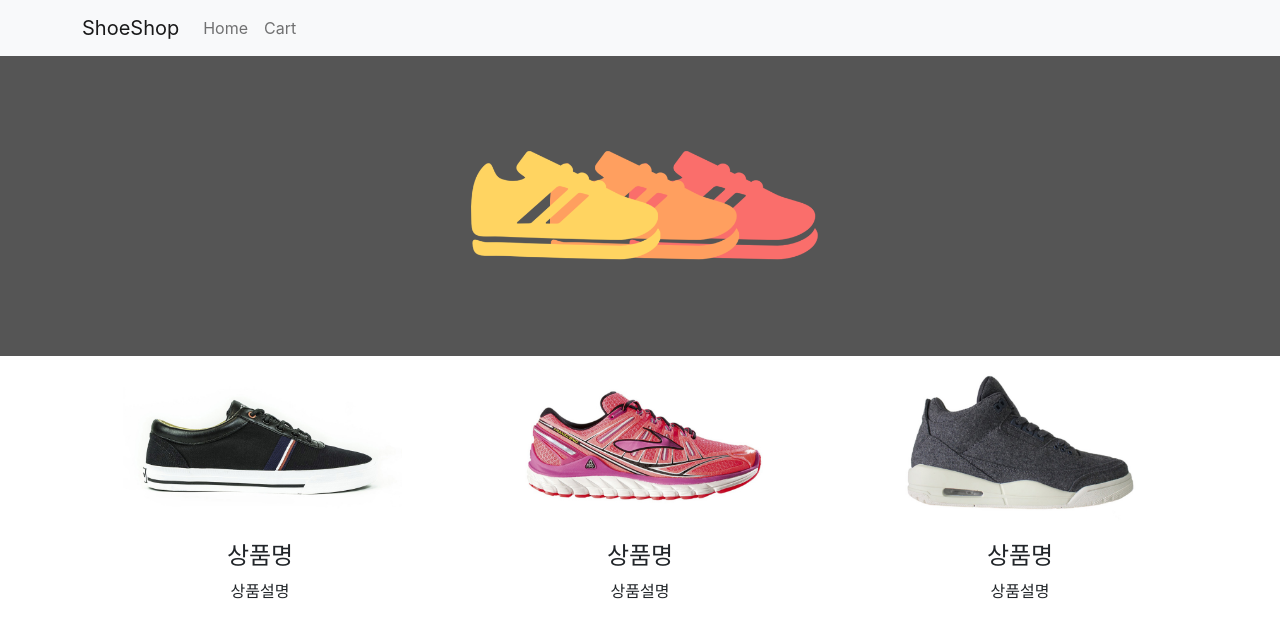
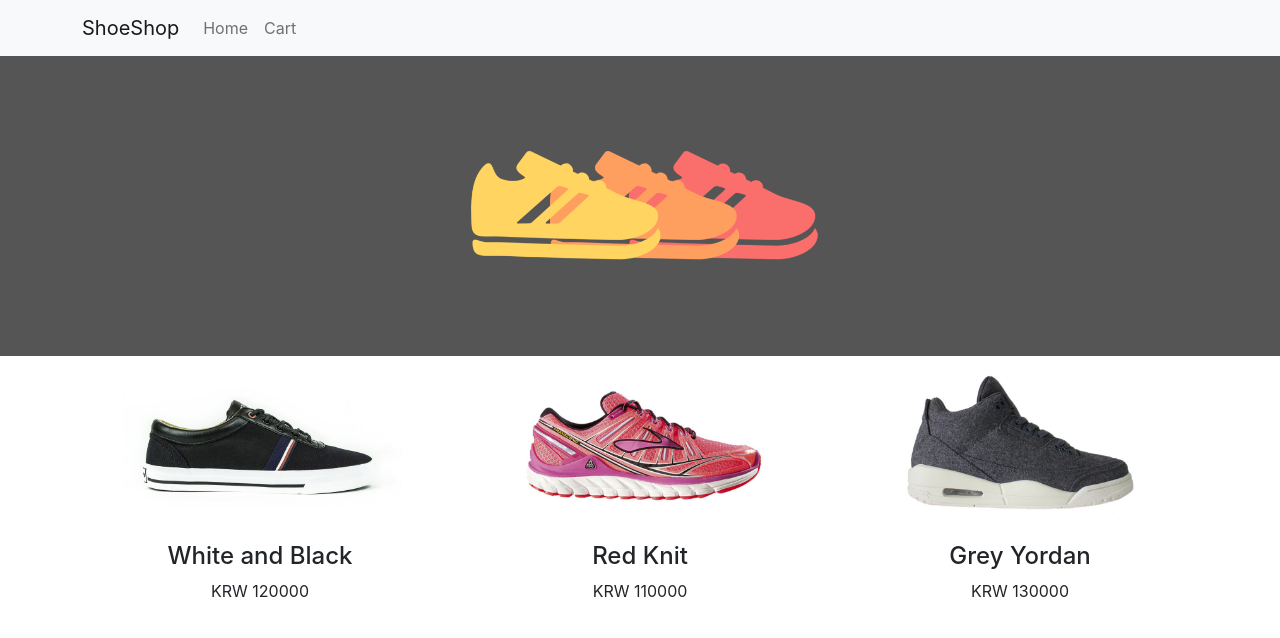
Before and after one commit to prodaniel93/ReactShop, a React (Create React App) app in the folder shop/: page / in a window 1280 px wide. Shown: the top 638 px of the page. Built offline with nearby package versions, Linux system fonts and the light colour scheme.

Commit message:
import, export 해보기

```diff
--- a/shop/src/App.js
+++ b/shop/src/App.js
@@ -1,8 +1,12 @@
 import './App.css';
 import { Navbar, Container, Nav } from 'react-bootstrap';
 import bg from './img/bg.png';
+import { useState } from 'react';
+import shoesData from './data.js';
 
 function App() {
+  let [shoes] = useState(shoesData);
+
   return (
     <div className='App'>
       <Navbar bg='light' variant='light'>
@@ -28,18 +32,20 @@ function App() {
               src={process.env.PUBLIC_URL + '/image/shoes1.jpg'}
               width='80%'
             />
-            <h4>상품명</h4>
-            <p>상품설명</p>
+            <h4>{shoesData[0].title}</h4>
+            <p>KRW {shoesData[0].price}</p>
           </div>
+
           <div className='col-md-4'>
             <img src='/image/shoes2.jpg' width='80%' />
-            <h4>상품명</h4>
-            <p>상품설명</p>
+            <h4>{shoes[1].title}</h4>
+            <p>KRW {shoesData[1].price}</p>
           </div>
+
           <div className='col-md-4'>
             <img src='/image/shoes3.jpg' width='80%' />
-            <h4>상품명</h4>
-            <p>상품설명</p>
+            <h4>{shoesData[2].title}</h4>
+            <p>KRW {shoesData[2].price}</p>
           </div>
         </div>
       </div>
--- /dev/null
+++ b/shop/src/data.js
@@ -0,0 +1,24 @@
+let shoesData = [
+  {
+    id: 0,
+    title: 'White and Black',
+    content: 'Born in France',
+    price: 120000,
+  },
+
+  {
+    id: 1,
+    title: 'Red Knit',
+    content: 'Born in Seoul',
+    price: 110000,
+  },
+
+  {
+    id: 2,
+    title: 'Grey Yordan',
+    content: 'Born in the States',
+    price: 130000,
+  },
+];
+
+export default shoesData;
```
